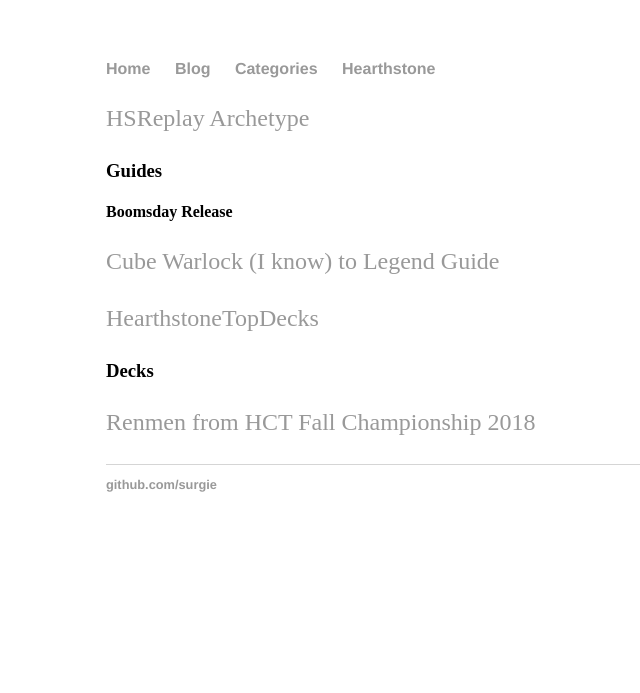
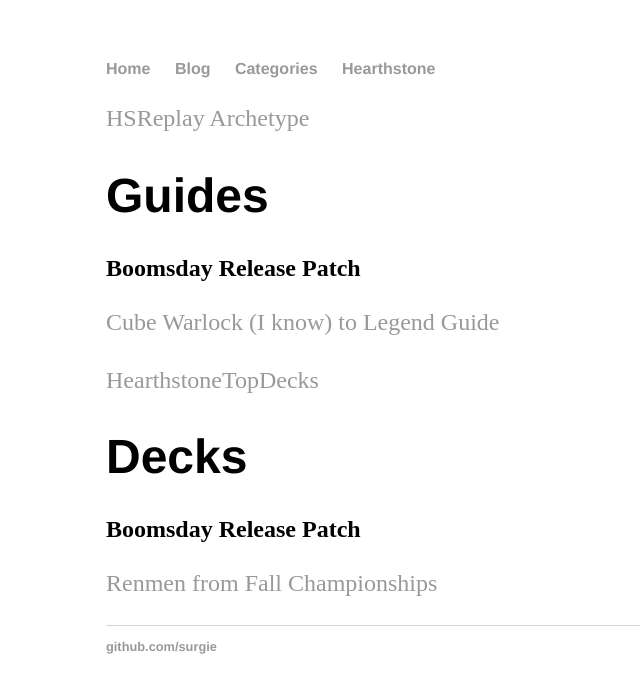
Before and after one commit to surgie/surgie.github.io, a Jekyll site: the page built from _posts/2018-10-12-cubelock.md, in a window 1280 px wide. Shown: the top 693 px of the page, without its empty margins (86-726 px from the left). Built offline with Jekyll 4.4.1, drawn with Linux system fonts in a browser that asks for light colours; our own code applies the rules of GitHub Pages for plain Markdown files.

Commit message:
Cubelock style update

```diff
--- a/_posts/2018-10-12-cubelock.md
+++ b/_posts/2018-10-12-cubelock.md
@@ -6,14 +6,16 @@ categories: [Hearthstone, Warlock]
 
 [HSReplay Archetype](https://hsreplay.net/archetypes/197/cube-warlock)
 
-### Guides
+# Guides
 
-#### Boomsday Release
+## Boomsday Release Patch
 
 [Cube Warlock (I know) to Legend Guide](https://www.reddit.com/r/CompetitiveHS/comments/97wg9d/cube_warlock_i_know_to_legend_guide/)
 
 [HearthstoneTopDecks](https://www.hearthstonetopdecks.com/deck-guide/cubelock-deck-list-guide/)
 
-### Decks
+# Decks
 
-[Renmen from HCT Fall Championship 2018](https://www.hearthstonetopdecks.com/decks/renmens-cube-warlock-hct-fall-championship-2018/)
+## Boomsday Release Patch
+
+[Renmen from Fall Championships](https://www.hearthstonetopdecks.com/decks/renmens-cube-warlock-hct-fall-championship-2018/)
```
